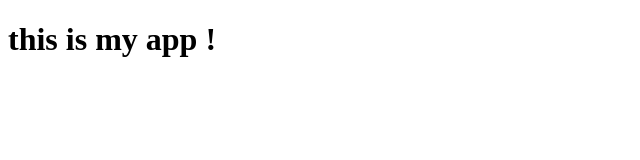
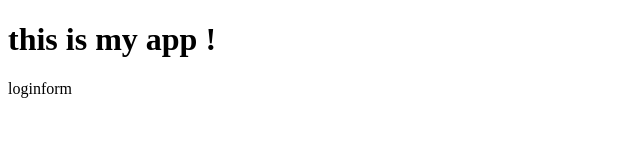
Before and after one commit to shyam205/first-project, a plain HTML site: page index.html in a window 1280 px wide. Shown: the full height of the page, 0-640 px from the left. Drawn offline with Linux system fonts and the light colour scheme.

Commit message:
login form

```diff
--- a/index.html
+++ b/index.html
@@ -5,5 +5,6 @@
 </head>
 <body>
   <h1>this is my app ! </h1>
+  loginform
 </body>
 </html>
```
Also changed, not shown: login.html (added, +1 -0 lines).
